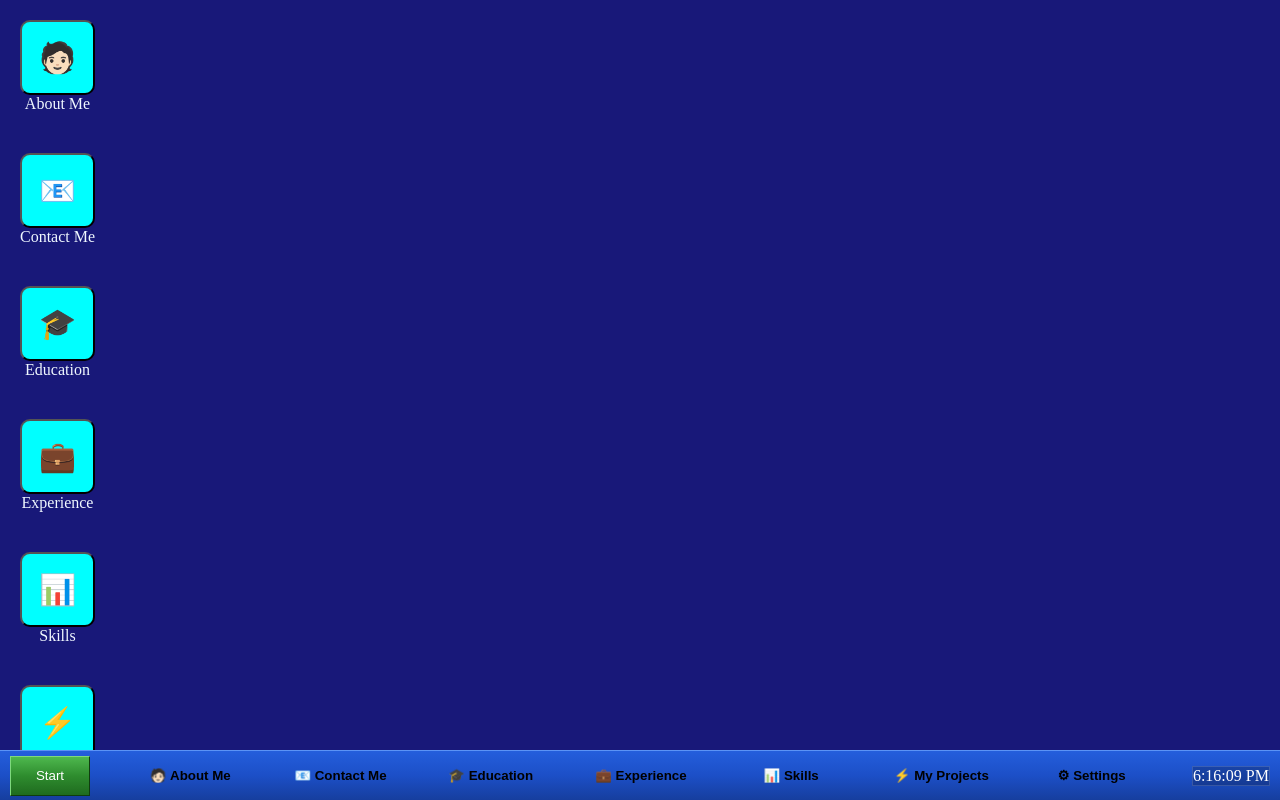
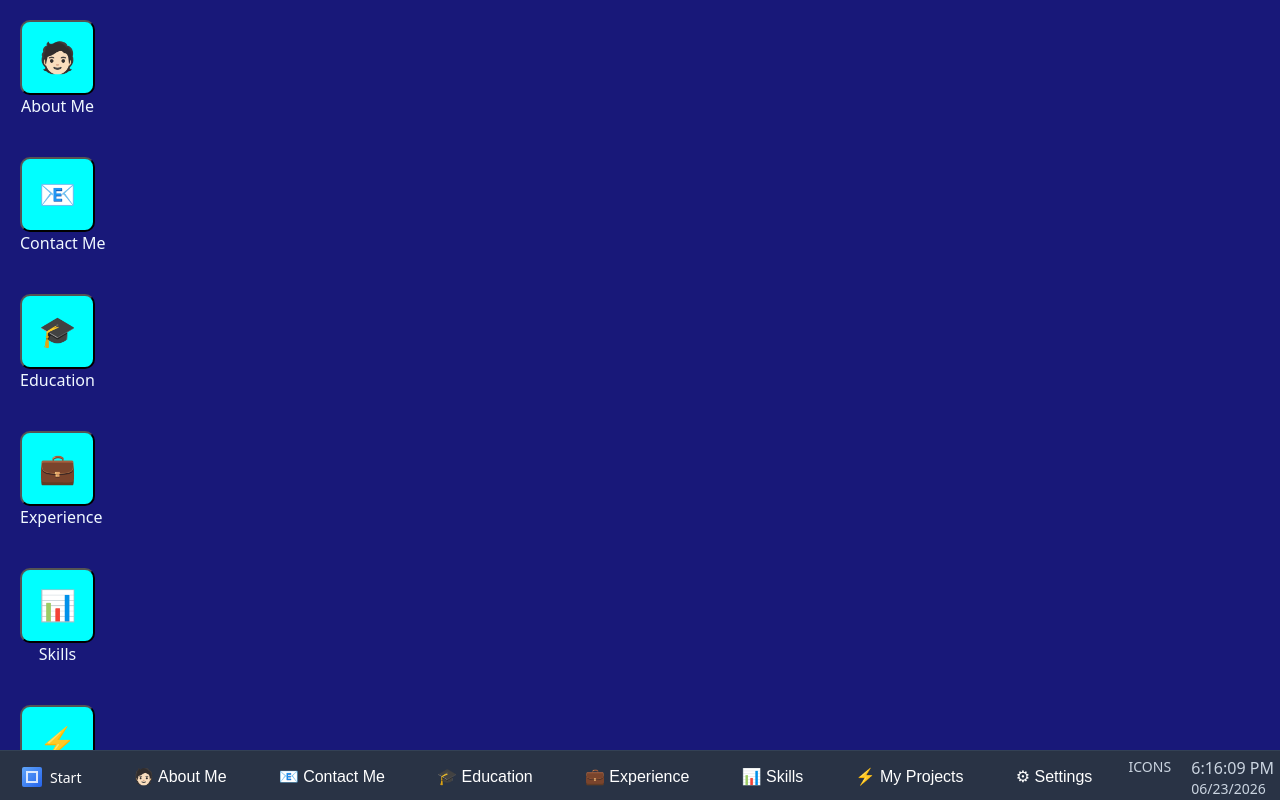
Before and after one commit to nrasam/Portfolio, a React app: page / in a window 1280 px wide. Built offline with nearby package versions, Linux system fonts and the light colour scheme; the HTML template or start-up script is replaced by a standard one.

Commit message:
- Finished resizing logic - Added lucide-react icons, enhanced taskbar styling, and updated themes

```diff
--- a/package.json
+++ b/package.json
@@ -10,6 +10,7 @@
     "preview": "vite preview"
   },
   "dependencies": {
+    "lucide-react": "^1.21.0",
     "react": "^19.2.6",
     "react-dom": "^19.2.6"
   },
--- a/src/App.css
+++ b/src/App.css
@@ -1,5 +1,17 @@
 :root {
   --taskbar-height: 50px;
+  font-family:
+    system-ui,
+    -apple-system,
+    BlinkMacSystemFont,
+    "Segoe UI",
+    Roboto,
+    Oxygen,
+    Ubuntu,
+    Cantarell,
+    "Open Sans",
+    "Helvetica Neue",
+    sans-serif;
 }
 
 .app {
--- a/src/App.jsx
+++ b/src/App.jsx
@@ -12,13 +12,52 @@ import SkillsApp from "./apps/SkillsApp";
 import "./App.css";
 import "./themes.css";
 
+import {
+  User,
+  Mail,
+  GraduationCap,
+  Briefcase,
+  BarChart3,
+  Folder,
+} from "lucide-react";
+
 const shortcutItems = [
-  { id: 1, label: "About Me", emoji: "🧑🏻", content: <AboutApp /> },
-  { id: 2, label: "Contact Me", emoji: "📧", content: <ContactApp /> },
-  { id: 3, label: "Education", emoji: "🎓", content: <EducationApp /> },
-  { id: 4, label: "Experience", emoji: "💼", content: <ExperienceApp /> },
-  { id: 5, label: "Skills", emoji: "📊", content: <SkillsApp /> },
-  { id: 6, label: "My Projects", emoji: "⚡", content: <ProjectsApp /> },
+  { id: 1, label: "About Me", emoji: "🧑🏻", icon: User, content: <AboutApp /> },
+  {
+    id: 2,
+    label: "Contact Me",
+    emoji: "📧",
+    icon: Mail,
+    content: <ContactApp />,
+  },
+  {
+    id: 3,
+    label: "Education",
+    emoji: "🎓",
+    icon: GraduationCap,
+    content: <EducationApp />,
+  },
+  {
+    id: 4,
+    label: "Experience",
+    emoji: "💼",
+    icon: Briefcase,
+    content: <ExperienceApp />,
+  },
+  {
+    id: 5,
+    label: "Skills",
+    emoji: "📊",
+    icon: BarChart3,
+    content: <SkillsApp />,
+  },
+  {
+    id: 6,
+    label: "My Projects",
+    emoji: "⚡",
+    icon: Folder,
+    content: <ProjectsApp />,
+  },
   { id: 7, label: "Settings", emoji: "⚙", content: <p>Settings</p> },
 ];
 
@@ -27,7 +66,7 @@ function App() {
   const [openWindows, setOpenWindows] = useState([]);
   const [highestZIndex, setHighestZIndex] = useState(1);
 
-  const [theme, setTheme] = useState("xp");
+  const [theme, setTheme] = useState("default");
 
   const handleShortcutClick = (id) => {
     // is the id in the windows array?
@@ -98,10 +137,6 @@ function App() {
     }
   };
 
-  // const handleTaskbarClick = (id) => {
-
-  // }
-
   return (
     <div className="app" data-theme={theme}>
       <Desktop
--- a/src/components/Taskbar/Taskbar.jsx
+++ b/src/components/Taskbar/Taskbar.jsx
@@ -15,7 +15,12 @@ function TaskBar({ shortcutItems, openWindows, onTaskbarClick }) {
 
   return (
     <div className={styles.taskbar}>
-      <button className={styles.startBtn}>Start</button>
+      <button className={styles.startBtn}>
+        <div className={styles.startIcon}>
+          <div className={styles.startIconInner}></div>
+        </div>
+        <span>Start</span>
+      </button>
       {shortcutItems &&
         shortcutItems.map((shortcut) => {
           const isOpen = openWindows.find(
@@ -35,23 +40,11 @@ function TaskBar({ shortcutItems, openWindows, onTaskbarClick }) {
             </button>
           );
         })}
-
-      {/* {openWindows &&
-        openWindows.map((window) => {
-          const shortcutItem = shortcutItems.find(
-            (item) => item.id === window.id,
-          );
-          return (
-            <button
-              key={window.id}
-              className={styles.appBtn}
-              onClick={() => onTaskbarClick(shortcutItem.id)}
-            >
-              {shortcutItem.label}
-            </button>
-          );
-        })} */}
-      <p className={styles.time}>{time.toLocaleTimeString()}</p>
+      <div className={styles.tray}>ICONS</div>
+      <div>
+        <p className={styles.time}>{time.toLocaleTimeString()}</p>
+        <p className={styles.date}>06/23/2026</p>
+      </div>
     </div>
   );
 }
--- a/src/components/Taskbar/Taskbar.module.css
+++ b/src/components/Taskbar/Taskbar.module.css
@@ -1,4 +1,112 @@
-.taskbar {
+button {
+  font-size: 1rem;
+  font-weight: 500;
+  line-height: 1.5;
+}
+
+[data-theme="default"] .taskbar {
+  height: var(--taskbar-height);
+  background-color: rgba(30, 41, 59, 0.95);
+  /* This blurs whatever is behind a semi-transparent element — gives that frosted-glass modern OS look */
+  backdrop-filter: blur(12px);
+  border-top: 1px solid #334155;
+  display: flex;
+  justify-content: space-between;
+  /* Horizontal padding */
+  padding: 6px;
+
+  font-size: 0.875rem;
+}
+
+[data-theme="default"] .startBtn {
+  height: 40px;
+  /* Horizontal padding */
+  padding: 0px 16px;
+  border-radius: 5px;
+  background: transparent;
+  border: none;
+  color: white;
+  font-family: system-ui;
+  font-size: 0.875rem;
+  font-weight: 500;
+  display: flex;
+  align-items: center;
+  gap: 8px; /* space between icon and text */
+}
+
+[data-theme="default"] .startBtn:hover {
+  background-color: rgba(255, 255, 255, 0.1);
+}
+
+[data-theme="default"] .startIcon {
+  width: 20px;
+  height: 20px;
+  background: linear-gradient(135deg, #60a5fa 0%, #2563eb 100%);
+  border-radius: 2px;
+  display: flex;
+  align-items: center;
+  justify-content: center;
+}
+
+[data-theme="default"] .startIconInner {
+  width: 12px;
+  height: 12px;
+  border: 2px solid rgba(255, 255, 255, 0.8);
+}
+
+[data-theme="default"] .appBtn {
+  height: 2.5rem;
+  /* Horizontal padding */
+  padding: 0rem 1rem;
+  border-radius: 0.25rem;
+  background-color: transparent;
+  color: white;
+  border: none;
+  cursor: pointer;
+  display: flex;
+  align-items: center;
+  gap: 0.5rem;
+  transition: all 150ms;
+}
+
+[data-theme="default"] .appBtnActive {
+  height: 2.5rem;
+  /* Horizontal padding */
+  padding: 0rem 1rem;
+  border-radius: 0.25rem;
+  color: white;
+  border: none;
+  cursor: pointer;
+  display: flex;
+  align-items: center;
+  gap: 0.5rem;
+  transition: all 150ms;
+
+  background-color: rgba(255, 255, 255, 0.2);
+  border-bottom: 2px solid #60a5fa;
+}
+
+[data-theme="default"] .appBtn:hover {
+  background-color: rgba(61, 65, 86);
+}
+
+[data-theme="default"] .time {
+  font: 14px;
+  font-size: medium;
+  color: #cbd5e1;
+}
+
+[data-theme="default"] .date {
+  font: 12px;
+  color: #cbd5e1;
+}
+
+[data-theme="default"] .tray {
+  font: 12px;
+  color: #cbd5e1;
+}
+
+[data-theme="xp"] .taskbar {
   height: var(--taskbar-height);
 
   background: linear-gradient(
@@ -15,7 +123,7 @@
   align-items: center;
 }
 
-.startBtn {
+[data-theme="xp"] .startBtn {
   height: 40px;
   width: 80px;
   /* background-color: green; */
@@ -36,7 +144,7 @@
   margin-left: 10px;
 }
 
-.time {
+[data-theme="xp"] .time {
   background-color: var(--clock-bg);
   border: 1px solid;
   border-color: var(--clock-border);
@@ -45,7 +153,7 @@
   color: var(--clock-text-color);
 }
 
-.appBtn {
+[data-theme="xp"] .appBtn {
   height: 40px;
   width: 100px;
   background-color: transparent;
@@ -53,11 +161,11 @@
   font-weight: bold;
 }
 
-.appBtn:hover {
+[data-theme="xp"] .appBtn:hover {
   background-color: var(--taskbar-app-bg);
 }
 
-.appBtnActive {
+[data-theme="xp"] .appBtnActive {
   height: 40px;
   width: 100px;
   background-color: var(--taskbar-app-bg);
@@ -66,6 +174,6 @@
   border-bottom-color: var(--taskbar-app-border);
 }
 
-.appBtn:active {
+[data-theme="xp"] .appBtn:active {
   background-color: var(--taskbar-app-bg-active);
 }
--- a/src/components/Window/Window.jsx
+++ b/src/components/Window/Window.jsx
@@ -28,8 +28,8 @@ function Window({
 
   const handleMouseDown = (e) => {
     dragOffset.current = {
-      x: e.clientX - position.x,
-      y: e.clientY - position.y,
+      x: e.clientX,
+      y: e.clientY,
     };
     isDragging.current = true;
   };
@@ -46,12 +46,14 @@ function Window({
       if (isResizing.current) {
         const heightDelta = e.clientY - resizeOffset.current.y;
         const widthDelta = e.clientX - resizeOffset.current.x;
-        console.log("heightDelta", heightDelta);
 
-        setSize((prev) => ({
-          height: prev.height + heightDelta,
-          width: prev.width + widthDelta,
-        }));
+        const prevHeight = size.height;
+        const prevWidth = size.width;
+
+        setSize({
+          height: prevHeight + heightDelta,
+          width: prevWidth + widthDelta,
+        });
       }
     };
 
--- a/src/themes.css
+++ b/src/themes.css
@@ -1,6 +1,54 @@
 [data-theme="default"] {
-  --ribbon-gradient-start: #ff00ff;
-  --window-bg: #0a0a12;
+  --window-bg: white;
+  --window-border-color: grey;
+  --text-color: white;
+
+  --ribbon-gradient-start: #0a6dd8;
+  --ribbon-gradient-mid: #0a58c2;
+  --ribbon-gradient-mid2: #0a4ab8;
+  --ribbon-gradient-end: #0851c4;
+
+  --ribbon-border-color-top-left: #fff;
+  --ribbon-border-color-bottom-right: 555;
+
+  --ribbon-text-shadow-color: rgba(0, 0, 0, 0.4);
+
+  --window-close-btn-hover-color: red;
+
+  /* Ribbon buttons */
+  --btn-gradient-start: #f4f4f4;
+  --btn-gradient-mid: #e8e6e0;
+  --btn-gradient-mid2: #d4d0c8;
+  --btn-gradient-end: #c0bcb4;
+
+  --btn-border-light: #ffffff;
+  --btn-border-dark: #6e6e6e;
+
+  --btn-text-color: #1a1a1a;
+
+  /* Taskbar */
+  --taskbar-gradient-start: #334155;
+  --taskbar-gradient-mid: #1c4fc7;
+  --taskbar-gradient-end: #475569;
+  --taskbar-top-highlight: #475569;
+
+  /* Start button */
+  --start-btn-gradient-start: #4eb84e;
+  --start-btn-gradient-mid: #2e8c2e;
+  --start-btn-gradient-end: #1f6b1f;
+  --start-btn-border-light: #7ed87e;
+  --start-btn-border-dark: #0f3d0f;
+  --start-btn-text-color: #ffffff;
+
+  /* Taskbar app buttons (for later) */
+  --taskbar-app-bg: rgba(255, 255, 255, 0.12);
+  --taskbar-app-bg-active: rgba(255, 255, 255, 0.2);
+  --taskbar-app-border: rgba(255, 255, 255, 0.25);
+
+  /* Clock */
+  --clock-bg: rgba(0, 0, 0, 0.2);
+  --clock-border: rgba(255, 255, 255, 0.15);
+  --clock-text-color: #ffffff;
 }
 
 [data-theme="xp"] {
```
Also changed, not shown: 1 other file (tests, documents, lock files or other folders).
